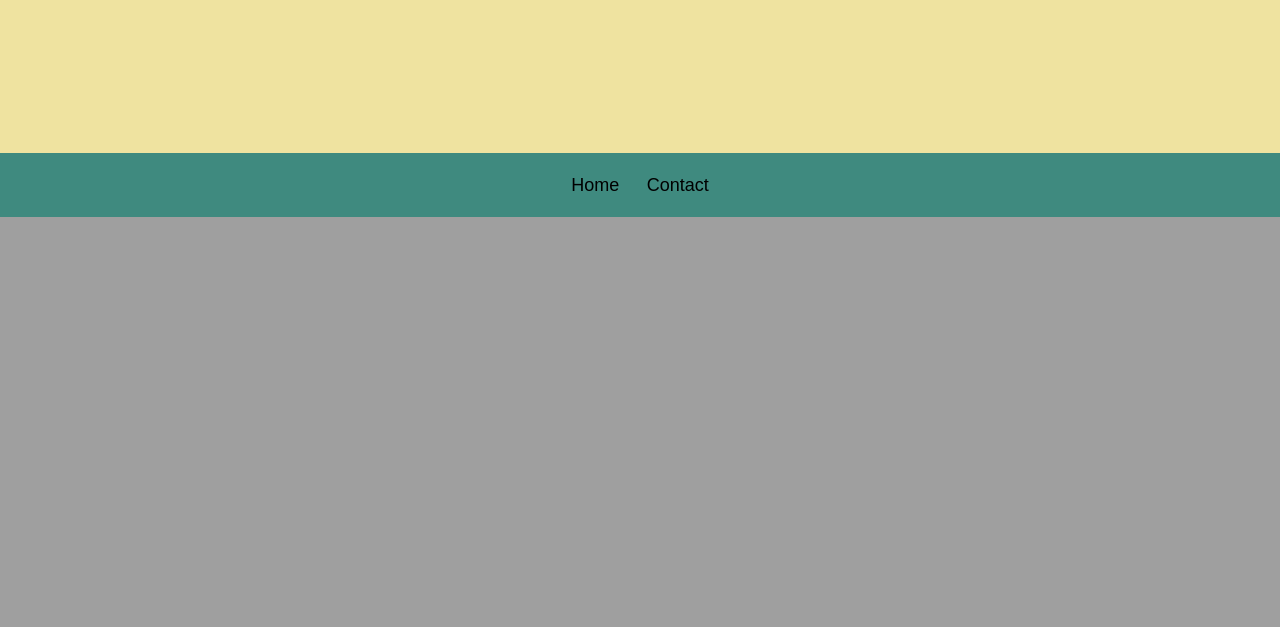
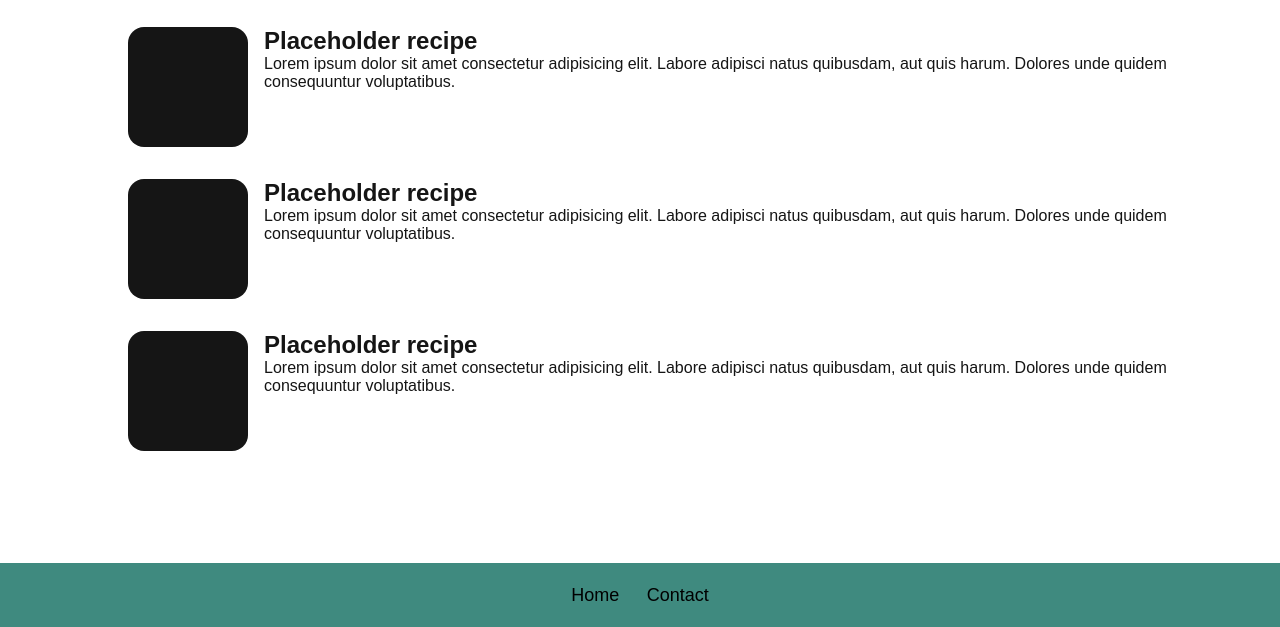
Before and after one commit to TRuijgers/Receptenboek, a PHP site: page / in a window 1280 px wide. Shown: the part 991-1618 px from the top of the page. Before the commit the page ends 1208 px from the top, so only its background shows below. Run offline with PHP 8.4, Linux system fonts and the light colour scheme.

Commit message:
Home_page_styling_v1

```diff
--- a/css/home/_home.scss
+++ b/css/home/_home.scss
@@ -3,3 +3,65 @@ $teal: #3F8A7F;
 $green: #989F66;
 $yellow: #EFE3A0;
 $white: #FFFFFF;
+
+
+main {
+    > div:first-of-type {
+        background: $yellow;
+        div {
+            background-image:url("//static.theprint.in/wp-content/uploads/2019/08/indian-cuisine.jpg");
+            background-repeat: no-repeat;
+            background-size: 100%;
+            font-family: cursive;
+            padding: 4.5rem 3rem;
+            h1 {
+                font-size: 10vw;
+                color: $white;
+            }
+        }
+    }
+    .tempclass {
+        height: 25rem;
+        width: 100%;
+        background-color: $yellow;
+        text-align: center;
+        padding: 8vw 5rem;
+        h2 {
+            margin-bottom: 1rem;
+        }
+    }
+    ul {
+        color: $black;
+        padding: 5rem;
+        background-color: $white;
+        width: 100%;
+        min-height: 33.75rem;
+        div {
+            margin-left: 1rem;
+        }
+        li {
+            .placeholderdiv {
+                display: flex;
+                align-items: center;
+                justify-content: center;
+                height: 7.5rem;
+                min-width: 7.5rem;
+                border-radius: 1rem;
+                background-color: $black;
+                h3 {
+                    font-size: 12px;
+                    color: $white;
+                    display: none;
+                }
+            }
+            .placeholderdiv:hover {
+                opacity: 0.8;
+                h3 {
+                    display: inline;
+                }
+            }
+            margin: 2rem;
+            display: flex;
+        }
+    }
+}
--- a/css/home/styles.css
+++ b/css/home/styles.css
@@ -1,12 +1,64 @@
+main > div:first-of-type {
+  background: #EFE3A0;
+}
+main > div:first-of-type div {
+  background-image: url("//static.theprint.in/wp-content/uploads/2019/08/indian-cuisine.jpg");
+  background-repeat: no-repeat;
+  background-size: 100%;
+  font-family: cursive;
+  padding: 4.5rem 3rem;
+}
+main > div:first-of-type div h1 {
+  font-size: 10vw;
+  color: #FFFFFF;
+}
+main .tempclass {
+  height: 25rem;
+  width: 100%;
+  background-color: #EFE3A0;
+  text-align: center;
+  padding: 8vw 5rem;
+}
+main .tempclass h2 {
+  margin-bottom: 1rem;
+}
+main ul {
+  color: #151515;
+  padding: 5rem;
+  background-color: #FFFFFF;
+  width: 100%;
+  min-height: 33.75rem;
+}
+main ul div {
+  margin-left: 1rem;
+}
+main ul li {
+  margin: 2rem;
+  display: flex;
+}
+main ul li .placeholderdiv {
+  display: flex;
+  align-items: center;
+  justify-content: center;
+  height: 7.5rem;
+  min-width: 7.5rem;
+  border-radius: 1rem;
+  background-color: #151515;
+}
+main ul li .placeholderdiv h3 {
+  font-size: 12px;
+  color: #FFFFFF;
+  display: none;
+}
+main ul li .placeholderdiv:hover {
+  opacity: 0.8;
+}
+main ul li .placeholderdiv:hover h3 {
+  display: inline;
+}
+
 body {
   font-family: sans-serif;
-}
-
-.placeholderdiv {
-  background-color: #151515;
-  border-radius: 0.3rem;
-  width: 2rem;
-  height: 2rem;
 }
 
 header {
@@ -32,20 +84,6 @@ header > div div {
   margin: 1rem;
 }
 
-main > div {
-  width: 100%;
-  min-height: 33.75rem;
-  background: #EFE3A0;
-}
-main > div div:first-of-type {
-  background-image: url("//static.theprint.in/wp-content/uploads/2019/08/indian-cuisine.jpg");
-  background-repeat: no-repeat;
-  background-size: 100%;
-  color: #FFFFFF;
-  font-family: cursive;
-  padding: 4.5rem 3rem;
-  font-size: 3.5rem;
-}
 footer {
   background-color: #3F8A7F;
   height: 4rem;
--- a/index.php
+++ b/index.php
@@ -10,8 +10,6 @@
 
     <script src="./scripts/main.js" defer></script>
 </head>
-
-
 <body>
     <header>
         <h1>Recepten</h1>
@@ -26,12 +24,39 @@
                 <h1>Welkom bij,<br> Receptenboek</h1>
             </div>
         </div>
-        <div>
-            <div>
-                <div class="placeholderdiv"></div>
-                <h2>Placeholder recipe</h2>
-            </div>
+        <div class="tempclass">
+            <h2>About us</h2>
+            <p>Lorem ipsum dolor sit amet consectetur adipisicing elit. Provident, ipsa. Delectus sint placeat optio quidem dolore error sapiente similique consectetur illo, qui quibusdam corrupti veniam architecto amet blanditiis totam alias, provident reprehenderit, ab quod eum. Autem, facere! Maxime, voluptatum voluptate voluptatem qui blanditiis aperiam fuga assumenda. Ea commodi quaerat, architecto ducimus maiores error quibusdam deleniti nihil dolorem consequatur reiciendis, laborum exercitationem est animi? Voluptates molestias officiis atque quisquam natus veniam suscipit? Ducimus iusto laborum totam.</p>
         </div>
+        <ul>
+            <li>
+                <div class="placeholderdiv">
+                    <h3>placeholdername</h3>
+                </div>
+                <div>
+                    <h2>Placeholder recipe</h2>
+                    <p>Lorem ipsum dolor sit amet consectetur adipisicing elit. Labore adipisci natus quibusdam, aut quis harum. Dolores unde quidem consequuntur voluptatibus.</p>
+                </div>
+            </li>
+            <li>
+                <div class="placeholderdiv">
+                    <h3>placeholdername</h3>
+                </div>
+                <div>
+                    <h2>Placeholder recipe</h2>
+                    <p>Lorem ipsum dolor sit amet consectetur adipisicing elit. Labore adipisci natus quibusdam, aut quis harum. Dolores unde quidem consequuntur voluptatibus.</p>
+                </div>
+            </li>
+            <li>
+                <div class="placeholderdiv">
+                    <h3>placeholdername</h3>
+                </div>
+                <div>
+                    <h2>Placeholder recipe</h2>
+                    <p>Lorem ipsum dolor sit amet consectetur adipisicing elit. Labore adipisci natus quibusdam, aut quis harum. Dolores unde quidem consequuntur voluptatibus.</p>
+                </div>
+            </li>
+        </ul>
     </main>
     <footer>
         <div>
@@ -39,6 +64,7 @@
             <div>Contact</div>
         </div>
     </footer>
+
 </body>
 
 </html>
```
Also changed, not shown: css/_base.scss (+0 -27 lines), 1 other file.
